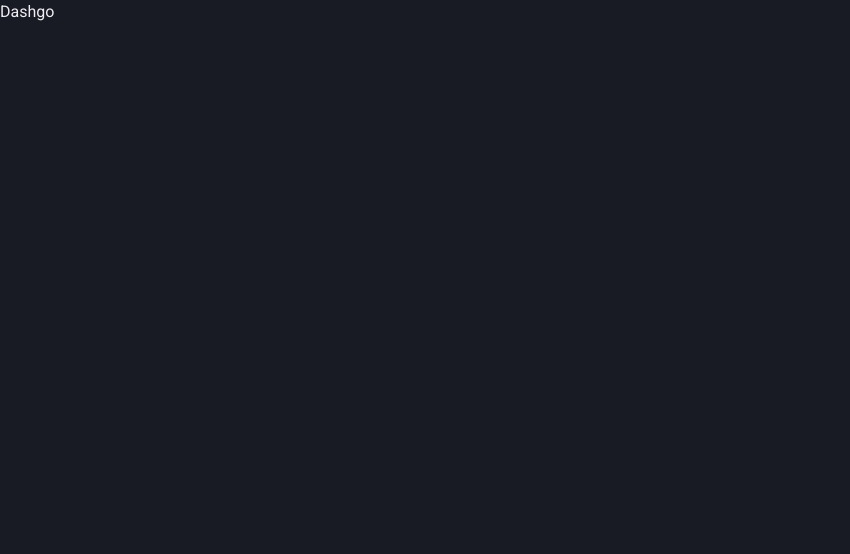
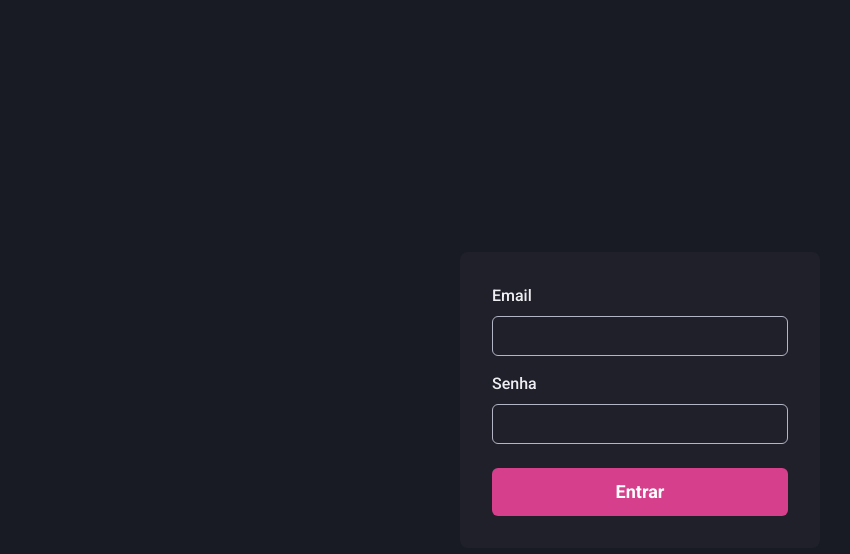
Before and after one commit to helton-quintans/dashgo, a Next.js app: page / in a window 1280 px wide. Shown: the top 554 px of the page, without its empty margins (0-850 px from the left). Built offline with nearby package versions, Linux system fonts and the light colour scheme.

Commit message:
feat: login

```diff
--- a/package.json
+++ b/package.json
@@ -15,7 +15,8 @@
     "framer-motion": "^7.3.6",
     "next": "12.3.1",
     "react": "18.2.0",
-    "react-dom": "18.2.0"
+    "react-dom": "18.2.0",
+    "react-hook-form": "^7.36.0"
   },
   "devDependencies": {
     "@types/node": "^18.7.19",
--- a/src/pages/index.tsx
+++ b/src/pages/index.tsx
@@ -1,8 +1,65 @@
+import {
+  Button,
+  Flex,
+  Stack,
+  Input,
+  FormControl,
+  FormLabel,
+} from "@chakra-ui/react";
+import { SubmitHandler, useForm } from "react-hook-form";
 
 export default function Home() {
+  const { register, handleSubmit, formState } = useForm({
+    // resolver: yupResolver(signInFormSchema)
+  });
+
   return (
-    <h1>
-      Dashgo
-    </h1>
-  )
+    <Flex w="100vw" h="100vh" align="center" justify="center">
+      <Flex
+        as="form"
+        width="100%"
+        maxWidth={360}
+        bg="gray.800"
+        p="8"
+        borderRadius={8}
+        flexDir="column"
+        // onSubmit={handleSubmit(handleSignIn)}
+      >
+        <Stack spacing="4">
+          <FormControl>
+            <FormLabel>Email</FormLabel>
+            <Input
+              focusBorderColor="pink.500"
+              name="email"
+              type="email"
+              // label="E-mail"
+              // error={errors.email}
+              {...register("email")}
+            />
+          </FormControl>
+          <FormControl>
+            <FormLabel>Senha</FormLabel>
+            <Input
+              focusBorderColor="pink.500"
+              name="password"
+              type="password"
+              // label="Senha"
+              // error={errors.password}
+              {...register("password")}
+            />
+          </FormControl>
+        </Stack>
+
+        <Button
+          type="submit"
+          mt="6"
+          colorScheme="pink"
+          size="lg"
+          // isLoading={formState.isSubmitting}
+        >
+          Entrar
+        </Button>
+      </Flex>
+    </Flex>
+  );
 }
```
Also changed, not shown: 1 other file (tests, documents, lock files or other folders).
